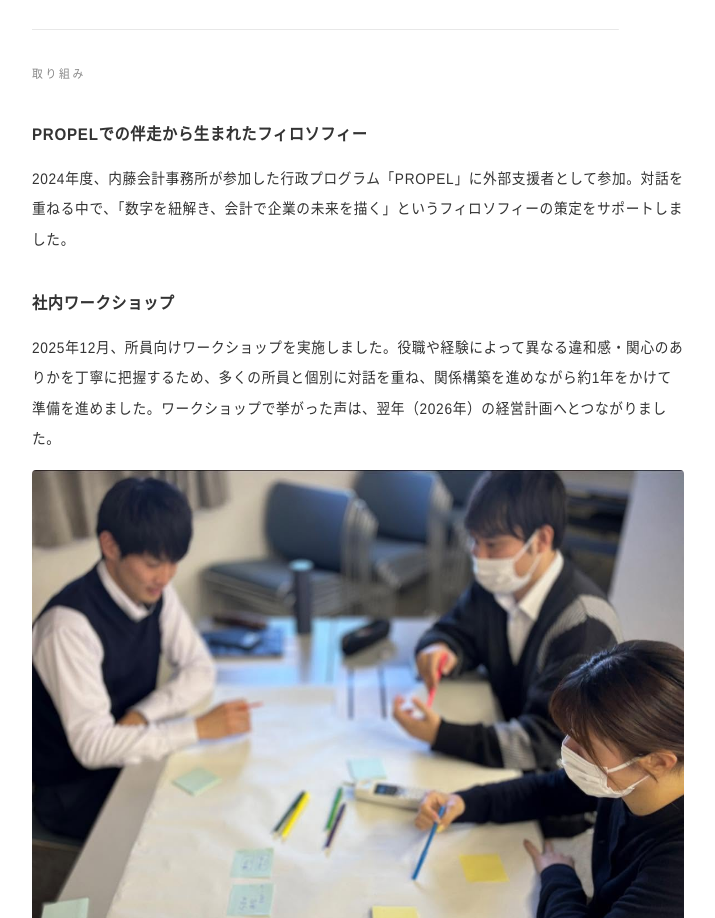
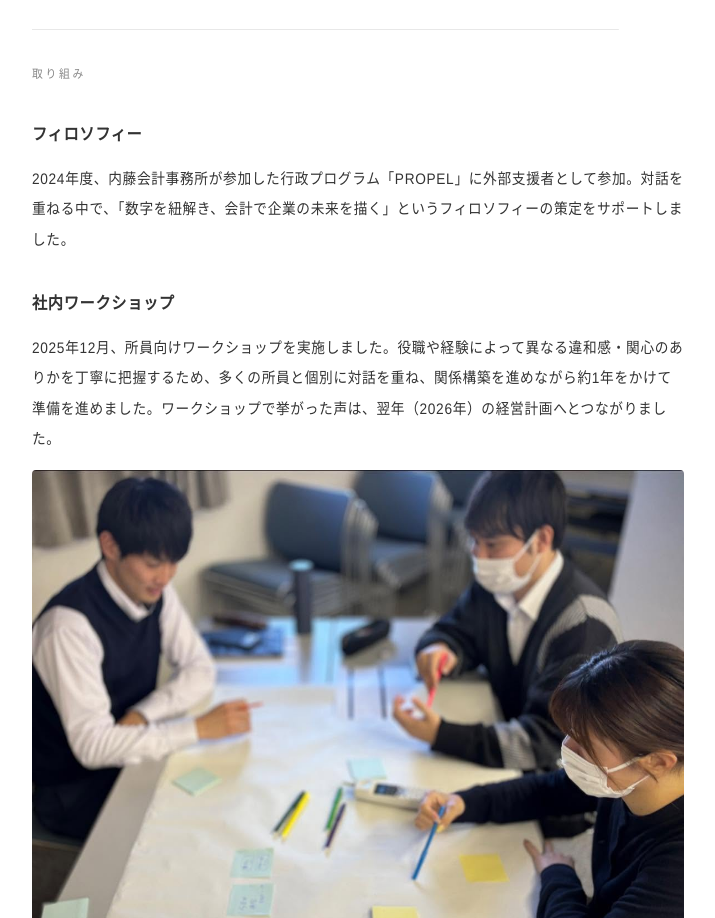
Before and after one commit to shin-73/shintakeda-website, a plain HTML site: page engagements/naito-ac/index.html in a window 1280 px wide. Shown: the part 1111-2029 px from the top of the page, without its empty margins (282-997 px from the left). Drawn offline with Linux system fonts and the light colour scheme.

Commit message:
内藤会計事務所の見出しを他ページのトーンに合わせて簡潔化
Co-Authored-By: Claude Sonnet 5 <noreply@anthropic.com>

```diff
--- a/engagements/naito-ac/index.html
+++ b/engagements/naito-ac/index.html
@@ -49,7 +49,7 @@
 
             <span class="modal-section-label">取り組み</span>
 
-            <h3 class="modal-event-heading">PROPELでの伴走から生まれたフィロソフィー</h3>
+            <h3 class="modal-event-heading">フィロソフィー</h3>
             <p>2024年度、内藤会計事務所が参加した行政プログラム「PROPEL」に外部支援者として参加。対話を重ねる中で、「数字を紐解き、会計で企業の未来を描く」というフィロソフィーの策定をサポートしました。</p>
 
             <h3 class="modal-event-heading">社内ワークショップ</h3>
```
